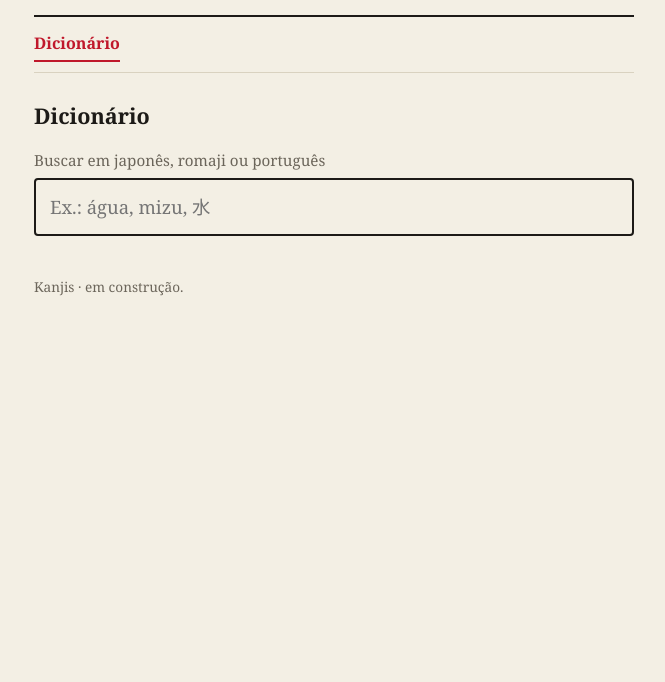
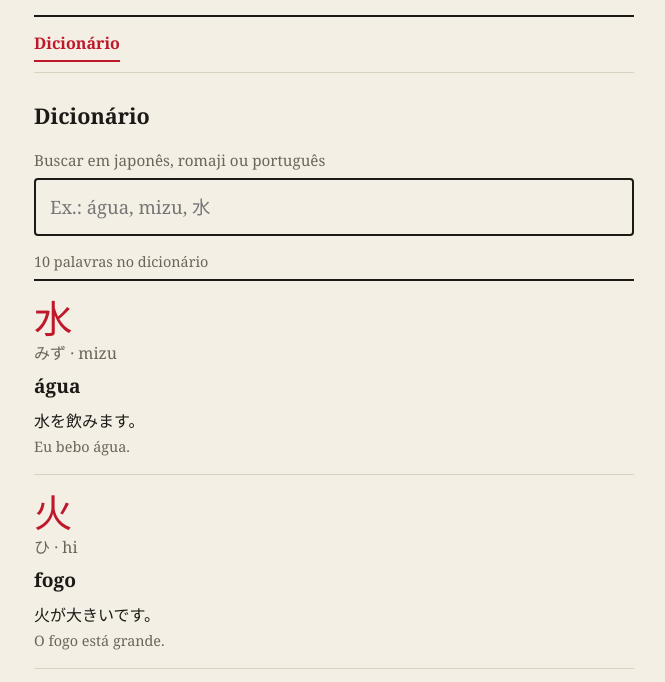
Before and after one commit to watashikanjis-del/Kanjis, a plain HTML site: page public/index.html in a window 1280 px wide. Shown: the part 91-773 px from the top of the page, without its empty margins (306-971 px from the left). Drawn offline with Linux system fonts and the light colour scheme.

Commit message:
Add search functionality to index.html

```diff
--- a/public/index.html
+++ b/public/index.html
@@ -28,3 +28,30 @@
 <script>
 (function(){
   var dados = window.PALAVRAS || [];
+  var busca = document.getElementById("busca");
+  var lista = document.getElementById("lista");
+  var info = document.getElementById("info");
+  function norm(t){return (t||"").toLowerCase().normalize("NFD").replace(/[\u0300-\u036f]/g,"").trim();}
+  function esc(t){var d=document.createElement("div");d.textContent=t||"";return d.innerHTML;}
+  function card(p){
+    return '<article class="item"><div class="k" lang="ja">'+esc(p.kanji)+'</div>'+
+      '<div class="l"><span lang="ja">'+esc(p.kana)+'</span> · '+esc(p.romaji)+'</div>'+
+      '<p class="m">'+esc(p.pt)+'</p>'+
+      (p.ex?'<p class="e" lang="ja">'+esc(p.ex)+'<span lang="pt-BR">'+esc(p.exPt)+'</span></p>':'')+
+      '</article>';
+  }
+  function mostrar(){
+    var q = norm(busca.value);
+    var r = !q ? dados : dados.filter(function(p){
+      return [p.kanji,p.kana,p.romaji,p.pt].some(function(c){return norm(c).indexOf(q)>-1;});
+    });
+    info.textContent = !q ? dados.length+" palavras no dicionário" : r.length+" resultado(s)";
+    lista.innerHTML = r.length ? r.map(card).join("") :
+      '<p class="vazio">Nada encontrado. Tente outra grafia ou busque em romaji.</p>';
+  }
+  busca.addEventListener("input", mostrar);
+  mostrar();
+})();
+</script>
+</body>
+</html>
```
